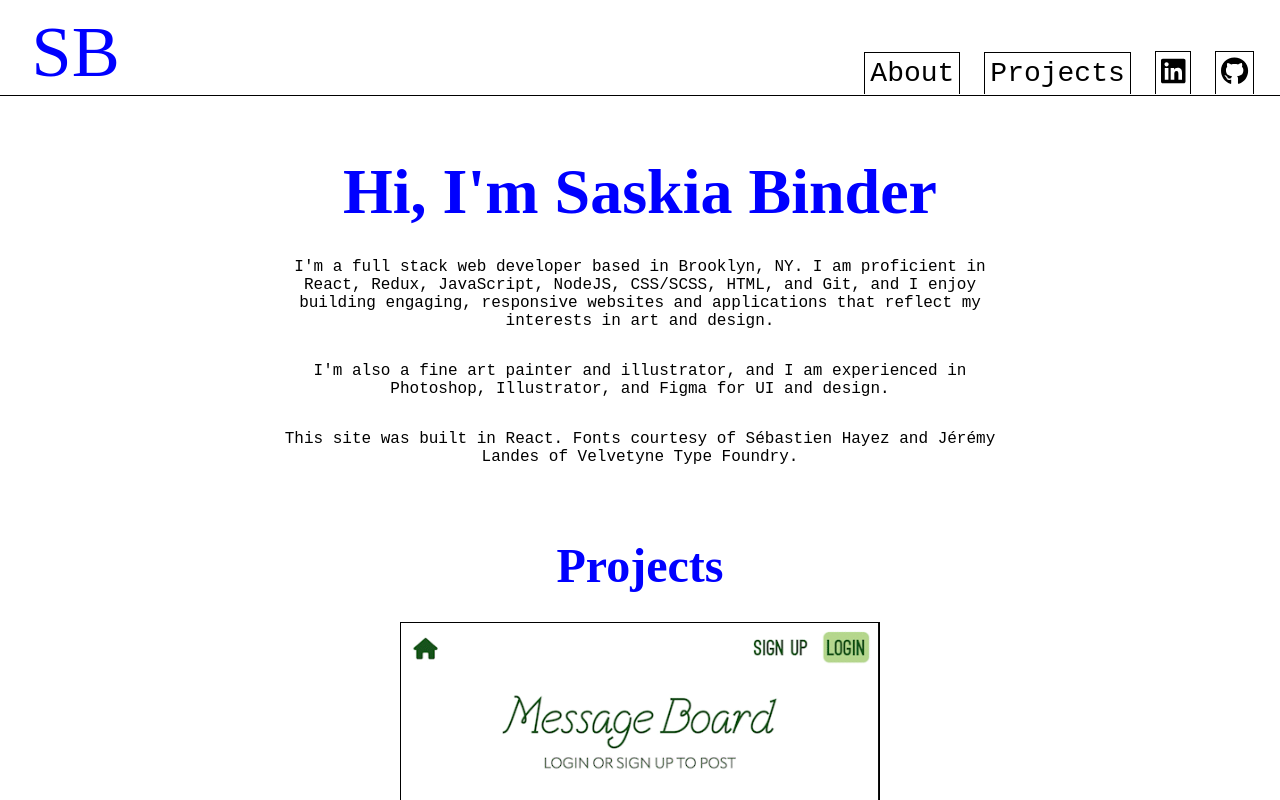
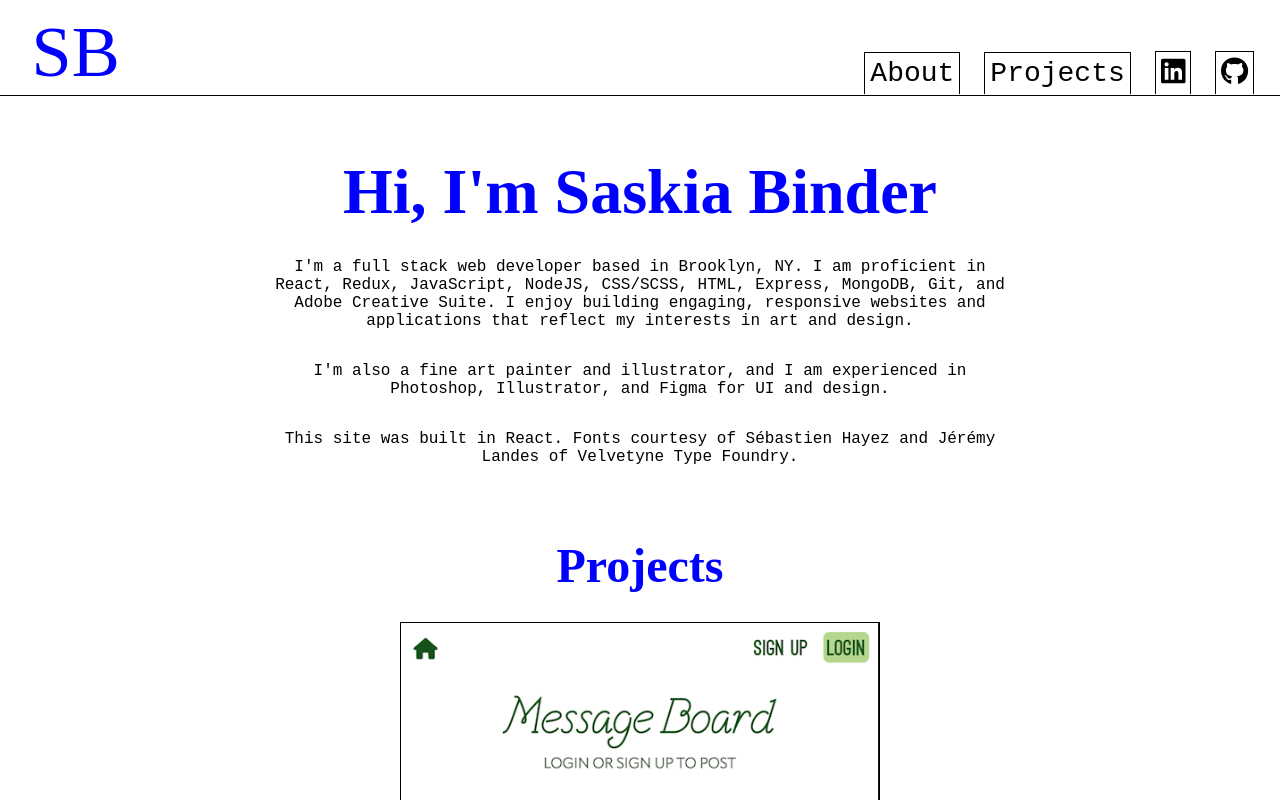
Before and after one commit to saskiabt/portfolio, a React (Create React App) app: page /art in a window 1280 px wide. Shown: the top 800 px of the page. Built offline with nearby package versions, Linux system fonts and the light colour scheme; a web font is replaced by a local one.

Commit message:
update aboutme

```diff
--- a/src/Components/AboutMe.jsx
+++ b/src/Components/AboutMe.jsx
@@ -18,9 +18,10 @@ const AboutMe = React.forwardRef((props, ref) => {
       </h1>
       <p>
         I&apos;m a full stack web developer based in Brooklyn, NY. I am
-        proficient in React, Redux, JavaScript, NodeJS, CSS/SCSS, HTML, and Git,
-        and I enjoy building engaging, responsive websites and applications that
-        reflect my interests in art and design.
+        proficient in React, Redux, JavaScript, NodeJS, CSS/SCSS, HTML, Express,
+        MongoDB, Git, and Adobe Creative Suite. I enjoy building engaging,
+        responsive websites and applications that reflect my interests in art
+        and design.
       </p>
       <p>
         I&apos;m also a fine art painter and illustrator, and I am experienced
```
